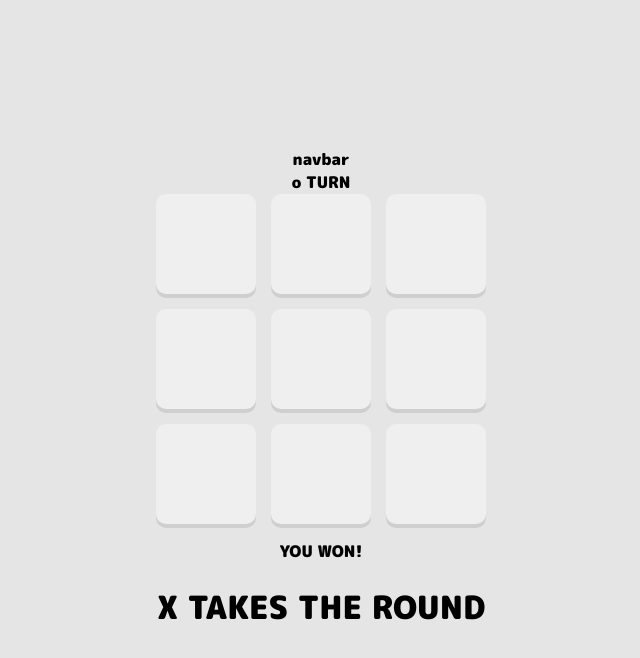
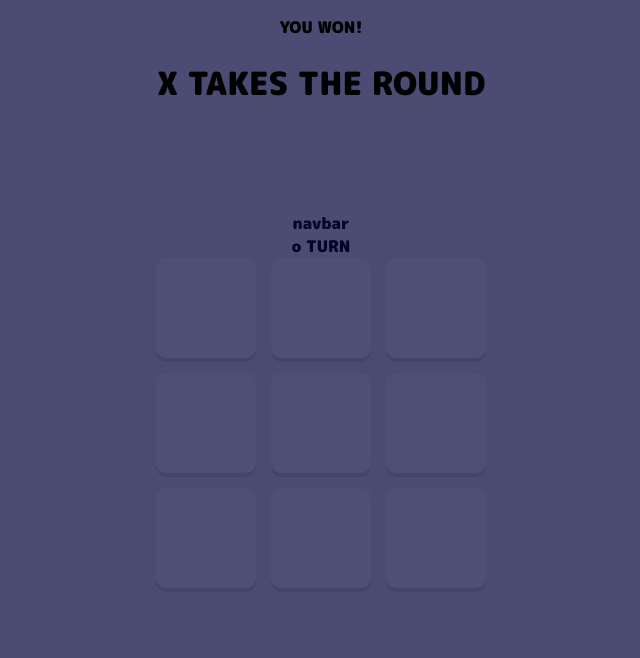
Before and after one commit to Sam-kayode/tic-tac-toe, a React (Vite) app: page / in a window 1280 px wide. Shown: the top 658 px of the page, without its empty margins (319-959 px from the left). Built offline with nearby package versions, Linux system fonts and the light colour scheme.

Commit message:
Add styling for outcome component

```diff
--- a/src/components/outcome.tsx
+++ b/src/components/outcome.tsx
@@ -1,6 +1,6 @@
 const Outcome = () => {
   return (
-    <div className="">
+    <div className="outcome">
       <p>YOU WON!</p>
       <h1>
         {" "}
--- a/src/index.scss
+++ b/src/index.scss
@@ -48,6 +48,15 @@ body {
   cursor: pointer;
 }
 
+.outcome{
+  position:fixed;
+  width:100vw;
+  height:100vh;
+  background-color:rgba(4, 4, 64, 0.682);
+  top:0;
+  left:0;
+}
+
 .player {
   &-x {
     @extend .square;
```
